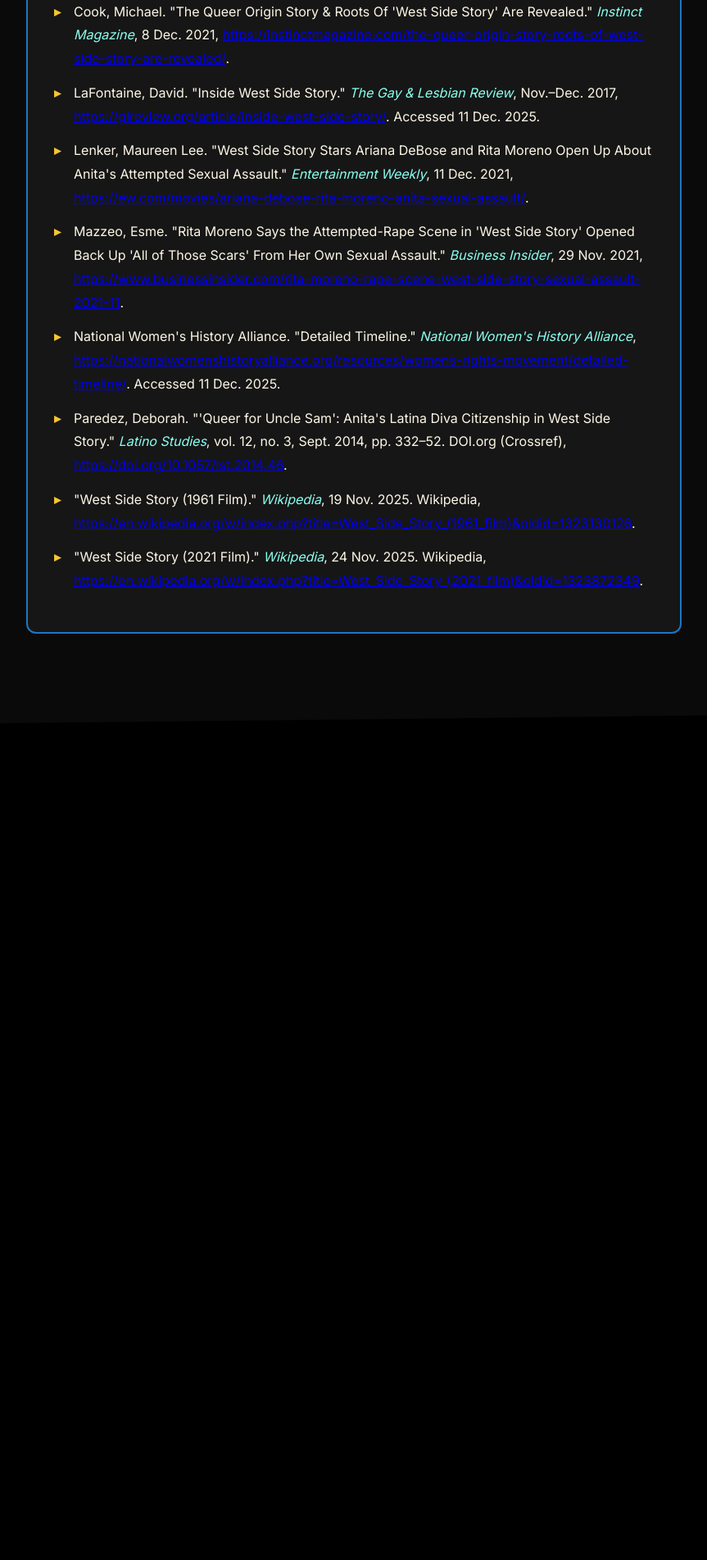
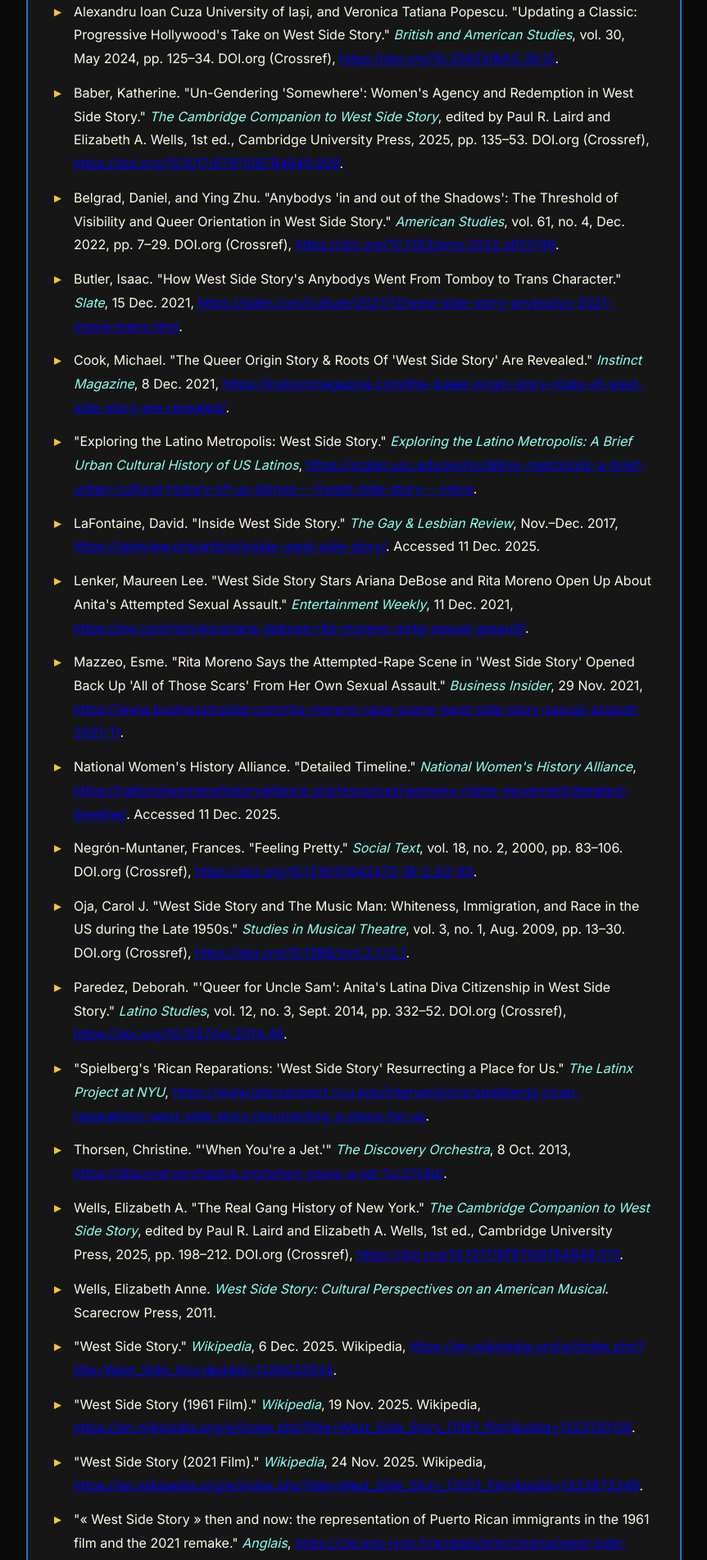
Before and after one commit to anujtaosf/wss_podcast, a React (Create React App) app: page /wss_podcast/background in a window 1280 px wide. Shown: the part 1780-3683 px from the top of the page at 82% size, without its empty margins (208-1071 px from the left). Before the commit the page ends 2713 px from the top, so only its background shows below. Built offline with nearby package versions, Linux system fonts and the light colour scheme; the HTML template or start-up script is replaced by a standard one; a web font is replaced by a local one.

Commit message:
sources added

```diff
--- a/src/pages/Background.jsx
+++ b/src/pages/Background.jsx
@@ -50,8 +50,51 @@
             <h3 className="credits-heading">Sources</h3>
             <ul>
               <li>
-                Cook, Michael. "The Queer Origin Story & Roots Of 'West Side
-                Story' Are Revealed." <em>Instinct Magazine</em>, 8 Dec. 2021,{" "}
+                Alexandru Ioan Cuza University of Iași, and Veronica Tatiana Popescu. "Updating a Classic: Progressive Hollywood's Take on West Side Story." <em>British and American Studies</em>, vol. 30, May 2024, pp. 125–34. DOI.org (Crossref),{" "}
+                <a
+                  href="https://doi.org/10.35923/BAS.30.12"
+                  target="_blank"
+                  rel="noopener noreferrer"
+                >
+                  https://doi.org/10.35923/BAS.30.12
+                </a>
+                .
+              </li>
+              <li>
+                Baber, Katherine. "Un-Gendering 'Somewhere': Women's Agency and Redemption in West Side Story." <em>The Cambridge Companion to West Side Story</em>, edited by Paul R. Laird and Elizabeth A. Wells, 1st ed., Cambridge University Press, 2025, pp. 135–53. DOI.org (Crossref),{" "}
+                <a
+                  href="https://doi.org/10.1017/9781108784849.009"
+                  target="_blank"
+                  rel="noopener noreferrer"
+                >
+                  https://doi.org/10.1017/9781108784849.009
+                </a>
+                .
+              </li>
+              <li>
+                Belgrad, Daniel, and Ying Zhu. "Anybodys 'in and out of the Shadows': The Threshold of Visibility and Queer Orientation in West Side Story." <em>American Studies</em>, vol. 61, no. 4, Dec. 2022, pp. 7–29. DOI.org (Crossref),{" "}
+                <a
+                  href="https://doi.org/10.1353/ams.2022.a913746"
+                  target="_blank"
+                  rel="noopener noreferrer"
+                >
+                  https://doi.org/10.1353/ams.2022.a913746
+                </a>
+                .
+              </li>
+              <li>
+                Butler, Isaac. "How West Side Story's Anybodys Went From Tomboy to Trans Character." <em>Slate</em>, 15 Dec. 2021,{" "}
+                <a
+                  href="https://slate.com/culture/2021/12/west-side-story-anybodys-2021-movie-trans.html"
+                  target="_blank"
+                  rel="noopener noreferrer"
+                >
+                  https://slate.com/culture/2021/12/west-side-story-anybodys-2021-movie-trans.html
+                </a>
+                .
+              </li>
+              <li>
+                Cook, Michael. "The Queer Origin Story & Roots Of 'West Side Story' Are Revealed." <em>Instinct Magazine</em>, 8 Dec. 2021,{" "}
                 <a
                   href="https://instinctmagazine.com/the-queer-origin-story-roots-of-west-side-story-are-revealed/"
                   target="_blank"
@@ -62,8 +105,18 @@
                 .
               </li>
               <li>
-                LaFontaine, David. "Inside West Side Story."{" "}
-                <em>The Gay & Lesbian Review</em>, Nov.–Dec. 2017,{" "}
+                "Exploring the Latino Metropolis: West Side Story." <em>Exploring the Latino Metropolis: A Brief Urban Cultural History of US Latinos</em>,{" "}
+                <a
+                  href="https://scalar.usc.edu/works/latino-metropolis-a-brief-urban-cultural-history-of-us-latinos---1/west-side-story---niece"
+                  target="_blank"
+                  rel="noopener noreferrer"
+                >
+                  https://scalar.usc.edu/works/latino-metropolis-a-brief-urban-cultural-history-of-us-latinos---1/west-side-story---niece
+                </a>
+                .
+              </li>
+              <li>
+                LaFontaine, David. "Inside West Side Story." <em>The Gay & Lesbian Review</em>, Nov.–Dec. 2017,{" "}
                 <a
                   href="https://glreview.org/article/inside-west-side-story/"
                   target="_blank"
@@ -74,9 +127,7 @@
                 . Accessed 11 Dec. 2025.
               </li>
               <li>
-                Lenker, Maureen Lee. "West Side Story Stars Ariana DeBose and
-                Rita Moreno Open Up About Anita's Attempted Sexual Assault."{" "}
-                <em>Entertainment Weekly</em>, 11 Dec. 2021,{" "}
+                Lenker, Maureen Lee. "West Side Story Stars Ariana DeBose and Rita Moreno Open Up About Anita's Attempted Sexual Assault." <em>Entertainment Weekly</em>, 11 Dec. 2021,{" "}
                 <a
                   href="https://ew.com/movies/ariana-debose-rita-moreno-anita-sexual-assault/"
                   target="_blank"
@@ -87,9 +138,7 @@
                 .
               </li>
               <li>
-                Mazzeo, Esme. "Rita Moreno Says the Attempted-Rape Scene in
-                'West Side Story' Opened Back Up 'All of Those Scars' From Her
-                Own Sexual Assault." <em>Business Insider</em>, 29 Nov. 2021,{" "}
+                Mazzeo, Esme. "Rita Moreno Says the Attempted-Rape Scene in 'West Side Story' Opened Back Up 'All of Those Scars' From Her Own Sexual Assault." <em>Business Insider</em>, 29 Nov. 2021,{" "}
                 <a
                   href="https://www.businessinsider.com/rita-moreno-rape-scene-west-side-story-sexual-assault-2021-11"
                   target="_blank"
@@ -100,8 +149,7 @@
                 .
               </li>
               <li>
-                National Women's History Alliance. "Detailed Timeline."{" "}
-                <em>National Women's History Alliance</em>,{" "}
+                National Women's History Alliance. "Detailed Timeline." <em>National Women's History Alliance</em>,{" "}
                 <a
                   href="https://nationalwomenshistoryalliance.org/resources/womens-rights-movement/detailed-timeline/"
                   target="_blank"
@@ -112,9 +160,29 @@
                 . Accessed 11 Dec. 2025.
               </li>
               <li>
-                Paredez, Deborah. "'Queer for Uncle Sam': Anita's Latina Diva
-                Citizenship in West Side Story." <em>Latino Studies</em>, vol.
-                12, no. 3, Sept. 2014, pp. 332–52. DOI.org (Crossref),{" "}
+                Negrón-Muntaner, Frances. "Feeling Pretty." <em>Social Text</em>, vol. 18, no. 2, 2000, pp. 83–106. DOI.org (Crossref),{" "}
+                <a
+                  href="https://doi.org/10.1215/01642472-18-2_63-83"
+                  target="_blank"
+                  rel="noopener noreferrer"
+                >
+                  https://doi.org/10.1215/01642472-18-2_63-83
+                </a>
+                .
+              </li>
+              <li>
+                Oja, Carol J. "West Side Story and The Music Man: Whiteness, Immigration, and Race in the US during the Late 1950s." <em>Studies in Musical Theatre</em>, vol. 3, no. 1, Aug. 2009, pp. 13–30. DOI.org (Crossref),{" "}
+                <a
+                  href="https://doi.org/10.1386/smt.3.1.13_1"
+                  target="_blank"
+                  rel="noopener noreferrer"
+                >
+                  https://doi.org/10.1386/smt.3.1.13_1
+                </a>
+                .
+              </li>
+              <li>
+                Paredez, Deborah. "'Queer for Uncle Sam': Anita's Latina Diva Citizenship in West Side Story." <em>Latino Studies</em>, vol. 12, no. 3, Sept. 2014, pp. 332–52. DOI.org (Crossref),{" "}
                 <a
                   href="https://doi.org/10.1057/lst.2014.46"
                   target="_blank"
@@ -125,8 +193,54 @@
                 .
               </li>
               <li>
-                "West Side Story (1961 Film)." <em>Wikipedia</em>, 19 Nov. 2025.
-                Wikipedia,{" "}
+                "Spielberg's 'Rican Reparations: 'West Side Story' Resurrecting a Place for Us." <em>The Latinx Project at NYU</em>,{" "}
+                <a
+                  href="https://www.latinxproject.nyu.edu/intervenxions/spielbergs-rican-reparations-west-side-story-resurrecting-a-place-for-us"
+                  target="_blank"
+                  rel="noopener noreferrer"
+                >
+                  https://www.latinxproject.nyu.edu/intervenxions/spielbergs-rican-reparations-west-side-story-resurrecting-a-place-for-us
+                </a>
+                .
+              </li>
+              <li>
+                Thorsen, Christine. "'When You're a Jet.'" <em>The Discovery Orchestra</em>, 8 Oct. 2013,{" "}
+                <a
+                  href="https://discoveryorchestra.org/when-youre-a-jet-%c2%9d/"
+                  target="_blank"
+                  rel="noopener noreferrer"
+                >
+                  https://discoveryorchestra.org/when-youre-a-jet-%c2%9d/
+                </a>
+                .
+              </li>
+              <li>
+                Wells, Elizabeth A. "The Real Gang History of New York." <em>The Cambridge Companion to West Side Story</em>, edited by Paul R. Laird and Elizabeth A. Wells, 1st ed., Cambridge University Press, 2025, pp. 198–212. DOI.org (Crossref),{" "}
+                <a
+                  href="https://doi.org/10.1017/9781108784849.013"
+                  target="_blank"
+                  rel="noopener noreferrer"
+                >
+                  https://doi.org/10.1017/9781108784849.013
+                </a>
+                .
+              </li>
+              <li>
+                Wells, Elizabeth Anne. <em>West Side Story: Cultural Perspectives on an American Musical</em>. Scarecrow Press, 2011.
+              </li>
+              <li>
+                "West Side Story." <em>Wikipedia</em>, 6 Dec. 2025. Wikipedia,{" "}
+                <a
+                  href="https://en.wikipedia.org/w/index.php?title=West_Side_Story&oldid=1326032934"
+                  target="_blank"
+                  rel="noopener noreferrer"
+                >
+                  https://en.wikipedia.org/w/index.php?title=West_Side_Story&oldid=1326032934
+                </a>
+                .
+              </li>
+              <li>
+                "West Side Story (1961 Film)." <em>Wikipedia</em>, 19 Nov. 2025. Wikipedia,{" "}
                 <a
                   href="https://en.wikipedia.org/w/index.php?title=West_Side_Story_(1961_film)&oldid=1323130126"
                   target="_blank"
@@ -137,14 +251,24 @@
                 .
               </li>
               <li>
-                "West Side Story (2021 Film)." <em>Wikipedia</em>, 24 Nov. 2025.
-                Wikipedia,{" "}
+                "West Side Story (2021 Film)." <em>Wikipedia</em>, 24 Nov. 2025. Wikipedia,{" "}
                 <a
                   href="https://en.wikipedia.org/w/index.php?title=West_Side_Story_(2021_film)&oldid=1323872349"
                   target="_blank"
                   rel="noopener noreferrer"
                 >
                   https://en.wikipedia.org/w/index.php?title=West_Side_Story_(2021_film)&oldid=1323872349
+                </a>
+                .
+              </li>
+              <li>
+                "« West Side Story » then and now: the representation of Puerto Rican immigrants in the 1961 film and the 2021 remake." <em>Anglais</em>,{" "}
+                <a
+                  href="https://cle.ens-lyon.fr/anglais/arts/cinema/west-side-story-then-and-now-the-representation-of-puerto-rican-immigrants-in-the-1961-film-and-the-2021-remake"
+                  target="_blank"
+                  rel="noopener noreferrer"
+                >
+                  https://cle.ens-lyon.fr/anglais/arts/cinema/west-side-story-then-and-now-the-representation-of-puerto-rican-immigrants-in-the-1961-film-and-the-2021-remake
                 </a>
                 .
               </li>
```
